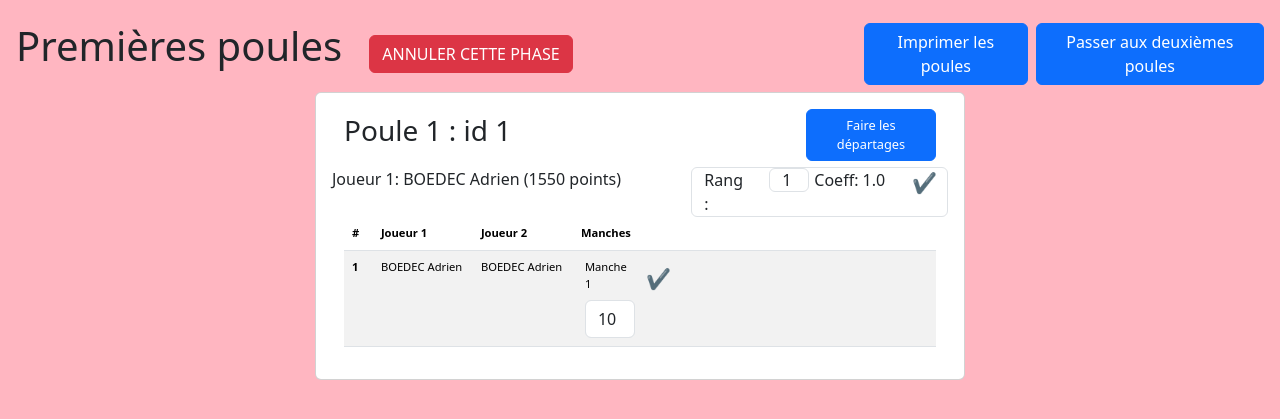
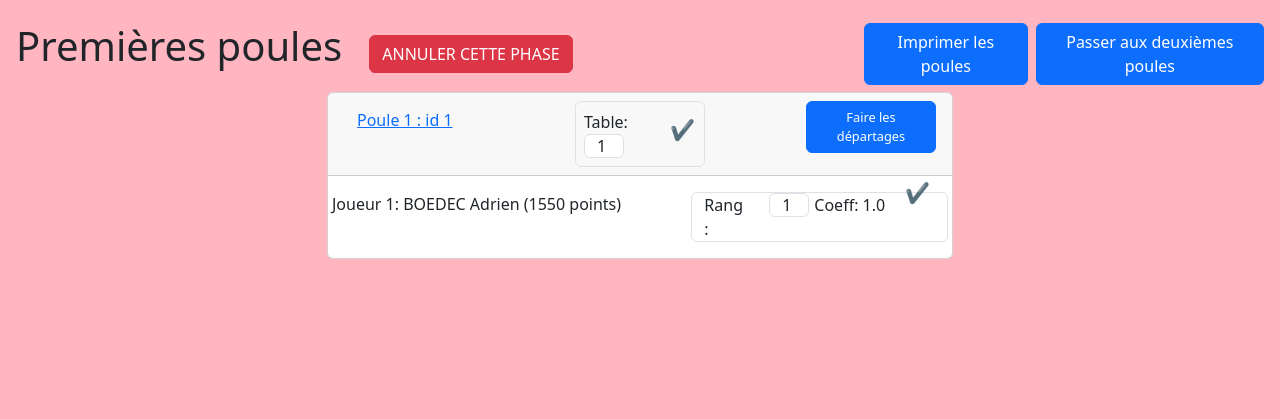
Before and after one commit to liambeauvais/tournament_maker, a Django app: template templates/step/step_view.html in a window 1280 px wide. Shown: the top 419 px of the page. Run offline with Django 5.2, Linux system fonts and the light colour scheme; data comes from the database, SQL or seed files in the repository; tables that the repository leaves empty hold one stand-in row (values such as "Sample post"); the template is opened without the code that fills it: values that come from a table or form of the project are taken from there, most other values are stand-ins (such as "Sample title", 1, 10 or a date in 2020); some libraries are stand-ins or nearby versions.

Commit message:
table on pools; background black on unused cells in pdf; collapse for sets in pool

```diff
--- a/pool/models.py
+++ b/pool/models.py
@@ -7,6 +7,7 @@ from step.models import Step
 # Create your models here.
 class Pool(models.Model):
     step = models.ForeignKey(Step, on_delete=models.CASCADE, related_name="pools")
+    table = models.IntegerField(null=True)
 
     def is_done(self):
         return all(
--- /dev/null
+++ b/pool/urls.py
@@ -0,0 +1,7 @@
+from django.urls import path
+
+from pool.views import modify_table
+
+urlpatterns = [
+    path('<int:pk>/modify_table/', modify_table, name='modify_table')
+]
--- a/templates/base/base.html
+++ b/templates/base/base.html
@@ -8,6 +8,15 @@
 <head>
     <meta charset="UTF-8">
     <title>{{ title }}</title>
+    <script src="https://code.jquery.com/jquery-3.2.1.slim.min.js"
+            integrity="sha384-KJ3o2DKtIkvYIK3UENzmM7KCkRr/rE9/Qpg6aAZGJwFDMVNA/GpGFF93hXpG5KkN"
+            crossorigin="anonymous"></script>
+    <script src="https://cdn.jsdelivr.net/npm/popper.js@1.12.9/dist/umd/popper.min.js"
+            integrity="sha384-ApNbgh9B+Y1QKtv3Rn7W3mgPxhU9K/ScQsAP7hUibX39j7fakFPskvXusvfa0b4Q"
+            crossorigin="anonymous"></script>
+    <script src="https://cdn.jsdelivr.net/npm/bootstrap@4.0.0/dist/js/bootstrap.min.js"
+            integrity="sha384-JZR6Spejh4U02d8jOt6vLEHfe/JQGiRRSQQxSfFWpi1MquVdAyjUar5+76PVCmYl"
+            crossorigin="anonymous"></script>
 </head>
 <body style="
         {% if tournament.category == "L" %}
--- a/templates/step/step_view.html
+++ b/templates/step/step_view.html
@@ -23,7 +23,8 @@
                 </div>
             </div>
             <div class="col-4 d-flex justify-content-center align-items-center gap-2">
-                <a class="btn btn-primary" href="{% url 'steps_pdf' step.pk 1 %}" target="_blank">Imprimer les poules</a>
+                <a class="btn btn-primary" href="{% url 'steps_pdf' step.pk 1 %}" target="_blank">Imprimer les
+                    poules</a>
                 {% if step.is_done %}
                     {% if step.step_set.all|length == 0 %}
                         <form class="row" method="post" action="{% url 'create_second_step' step.pk %}">
@@ -53,11 +54,48 @@
         </div>
         <div class="row d-flex justify-content-around gap-3">
             {% for pool in step.pools.all %}
-                <div class="card" style="min-width:650px; max-width: 650px" id={{ pool.pk }}>
-                    <div class="card-body">
+                <div id="accordion{{ pool.pk }}" style="min-width:650px; max-width: 650px">
+                    <div class="card">
+                        <div class="card-header" id="heading{{ pool.pk }}">
                             <div class="row">
                                 <div class="col-9">
-                                <p class="fs-3">Poule {{ forloop.counter }} : id {{ pool.pk }}</p>
+                                    <div class="row">
+                                        <div class="col-6">
+                                            <button class="btn btn-link" data-toggle="collapse"
+                                                    data-target="#collapse{{ pool.pk }}"
+                                                    aria-expanded="true" aria-controls="collapseOne">
+                                                Poule {{ forloop.counter }} : id {{ pool.pk }}
+                                            </button>
+                                        </div>
+                                        <div class="col-4">
+                                            <form method="post" action="{% url 'modify_table' pool.pk %}"
+                                                  class="form-inline p-2 border rounded">
+                                                {% csrf_token %}
+                                                <div class="row">
+                                                    <div class="form-group col-8">
+                                                        <label for="table" class="sr-only">
+                                                            Table:
+                                                        </label>
+                                                        <input
+                                                                class="form-control" style="width: 40px; height: 24px;"
+                                                                type="text"
+                                                                name="table"
+                                                                value="{% if pool.table %}{{ pool.table }}{% endif %}"
+                                                                id="table"
+                                                        >
+                                                    </div>
+                                                    <button
+                                                            class="btn col-4"
+                                                            type="submit"
+                                                            style="width: 40px;height: 40px; padding: 0; font-size: 20px">
+                                                        ✔
+                                                    </button>
+                                                </div>
+
+                                            </form>
+                                        </div>
+                                    </div>
+
                                 </div>
                                 <div class="col-3">
                                     {% if pool.is_done %}
@@ -69,6 +107,9 @@
                                     {% endif %}
                                 </div>
                             </div>
+                        </div>
+                        <div class="card-body"
+                        >
                             <div class="row">
                                 <div class="col-7">
                                     {% for player in pool.players.all %}
@@ -85,7 +126,7 @@
                                         <button
                                                 class="btn"
                                                 type="submit"
-                                            style="width: 40px;height: 40px; padding: 0; font-size: 20px; position: absolute; top: 70px; right:20px"
+                                                style="width: 40px;height: 40px; padding: 0; font-size: 20px; position: absolute; top: 80px; right:15px"
                                         >✔
                                         </button>
                                         {% for player in pool.players.all %}
@@ -101,7 +142,11 @@
                                     </form>
                                 </div>
                             </div>
-                        <table class="table table-striped" style="font-size: 0.7em">
+                            <table class="table table-striped collapse"
+                                   id="collapse{{ pool.pk }}"
+                                   aria-labelledby="headingOne"
+                                   data-parent="#accordion{{ pool.pk }}"
+                                   style="font-size: 0.7em">
                                 <thead>
                                 <tr>
                                     <th scope="col">#</th>
@@ -131,7 +176,8 @@
                                                         </div>
                                                     {% endfor %}
                                                     <button class="btn" type="submit"
-                                                        style="width: 40px;height: 40px; padding: 0; font-size: 20px">✔
+                                                            style="width: 40px;height: 40px; padding: 0; font-size: 20px">
+                                                        ✔
                                                     </button>
                                                 </form>
                                             </div>
@@ -142,6 +188,7 @@
                             </table>
                         </div>
                     </div>
+                </div>
             {% endfor %}
         </div>
     </div>
--- a/tournament/functions/pdf.py
+++ b/tournament/functions/pdf.py
@@ -35,14 +35,15 @@ def get_steps_pools(steps: list[Step], pools_by_page: int = None, is_last_step:
     for step in steps:
         step_count = 1
         for pool in step.pools.all():
-
+            print(pool.players.order_by('-player__points').all())
             if pool.players.count() > 1:
                 pools.append(
                     {
-                        "pool": pool,
+                        "object": pool,
                         "next_page": pool_count % pools_by_page == 0,
                         "rank": step.last_step.rank if is_last_step else step.rank,
                         "step_count": step_count,
+                        "players": pool.players.order_by('-player__points').all(),
 
                     }
                 )
--- a/tournament_maker/urls.py
+++ b/tournament_maker/urls.py
@@ -23,5 +23,6 @@ urlpatterns = [
     path('admin/', admin.site.urls),
     path('', include('tournament.urls')),
     path('games/', include('game.urls')),
-    path('steps/', include('step.urls'))
+    path('steps/', include('step.urls')),
+    path('pools/', include('pool.urls')),
 ]
```
Also changed, not shown: pool/views.py (+15 -0 lines), templates/my_template.html (+17 -10 lines), pool/migrations/0007_pool_table.py (added), 1 other file. Lines whose indentation alone changed are shown as unchanged.
